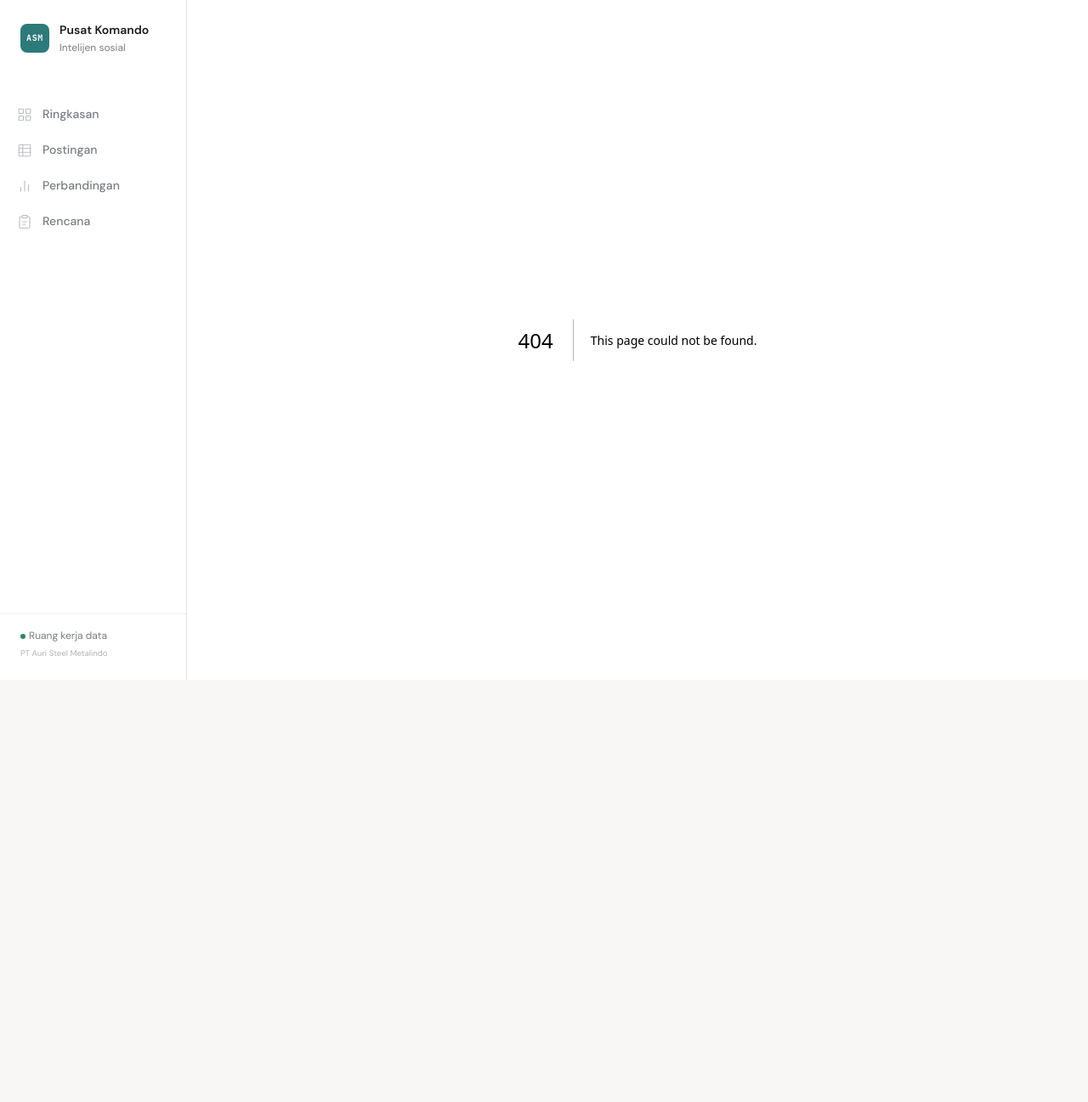
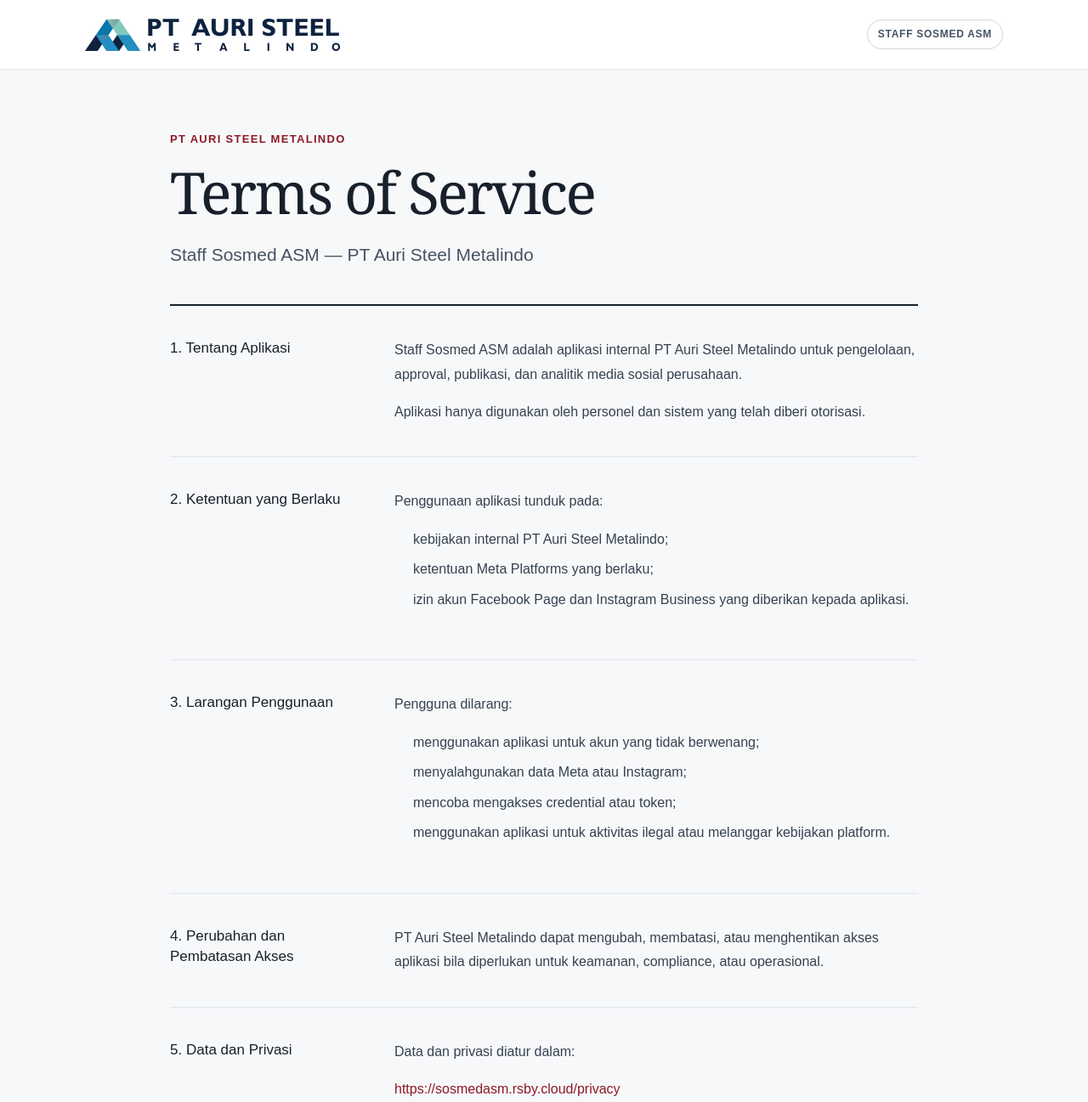
Before and after one commit to monologstorycom-pixel/asm-social-dashboard, a Next.js app: page /terms in a window 1280 px wide. Before the commit this address had no page. Shown: the top 1297 px of the page at 85% size. Before the commit the page ends 800 px from the top, so only its background shows below. Built offline with nearby package versions, Linux system fonts and the light colour scheme.

Commit message:
feat: add terms of service page

```diff
--- a/src/app/app-shell.tsx
+++ b/src/app/app-shell.tsx
@@ -13,7 +13,7 @@
 
 export default function AppShell({ children }: { children: ReactNode }) {
   const pathname = usePathname();
-  if (pathname === "/privacy" || pathname === "/data-deletion") return children;
+  if (["/privacy", "/data-deletion", "/terms"].includes(pathname)) return children;
   return <div className="app-shell">
     <aside className="sidebar">
       <div className="brand" aria-label="PT Auri Steel Metalindo">
--- /dev/null
+++ b/src/app/terms/page.tsx
@@ -0,0 +1,21 @@
+import type { Metadata } from "next";
+import Link from "next/link";
+import LegalDocument, { PRIVACY_EMAIL } from "../legal-document";
+
+export const metadata: Metadata = {
+  title: "Terms of Service | Staff Sosmed ASM",
+  description: "Ketentuan penggunaan Staff Sosmed ASM, aplikasi internal PT Auri Steel Metalindo untuk pengelolaan media sosial perusahaan.",
+};
+
+const list = (items: string[]) => <ul>{items.map((item) => <li key={item}>{item}</li>)}</ul>;
+
+export default function TermsPage() {
+  return <LegalDocument title="Terms of Service" subtitle="Staff Sosmed ASM — PT Auri Steel Metalindo" alternate={{ href: "/privacy", label: "Privacy Policy" }} sections={[
+    { title: "Tentang Aplikasi", content: <><p>Staff Sosmed ASM adalah aplikasi internal PT Auri Steel Metalindo untuk pengelolaan, approval, publikasi, dan analitik media sosial perusahaan.</p><p>Aplikasi hanya digunakan oleh personel dan sistem yang telah diberi otorisasi.</p></> },
+    { title: "Ketentuan yang Berlaku", content: <><p>Penggunaan aplikasi tunduk pada:</p>{list(["kebijakan internal PT Auri Steel Metalindo;","ketentuan Meta Platforms yang berlaku;","izin akun Facebook Page dan Instagram Business yang diberikan kepada aplikasi."])}</> },
+    { title: "Larangan Penggunaan", content: <><p>Pengguna dilarang:</p>{list(["menggunakan aplikasi untuk akun yang tidak berwenang;","menyalahgunakan data Meta atau Instagram;","mencoba mengakses credential atau token;","menggunakan aplikasi untuk aktivitas ilegal atau melanggar kebijakan platform."])}</> },
+    { title: "Perubahan dan Pembatasan Akses", content: <p>PT Auri Steel Metalindo dapat mengubah, membatasi, atau menghentikan akses aplikasi bila diperlukan untuk keamanan, compliance, atau operasional.</p> },
+    { title: "Data dan Privasi", content: <><p>Data dan privasi diatur dalam:</p><p><Link href="/privacy">https://sosmedasm.rsby.cloud/privacy</Link></p><p>Instruksi penghapusan data:</p><p><Link href="/data-deletion">https://sosmedasm.rsby.cloud/data-deletion</Link></p></> },
+    { title: "Contact", content: <><p><strong>PT Auri Steel Metalindo</strong></p><p>Email: <a href={`mailto:${PRIVACY_EMAIL}`}>{PRIVACY_EMAIL}</a></p></> },
+  ]} />;
+}
```
